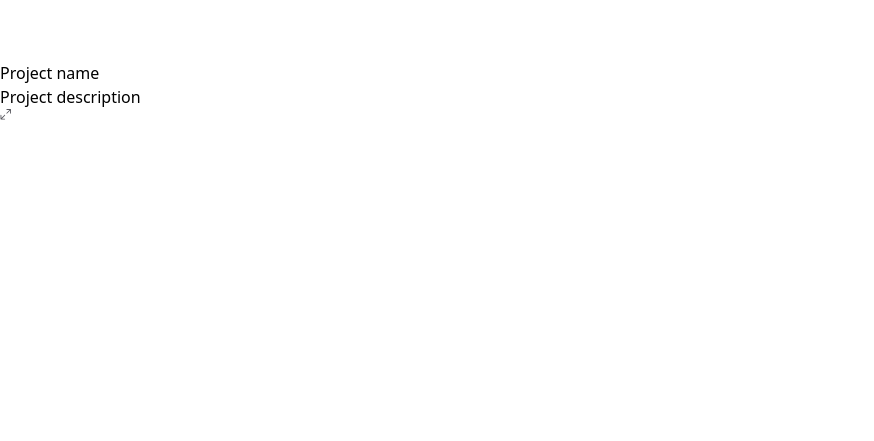
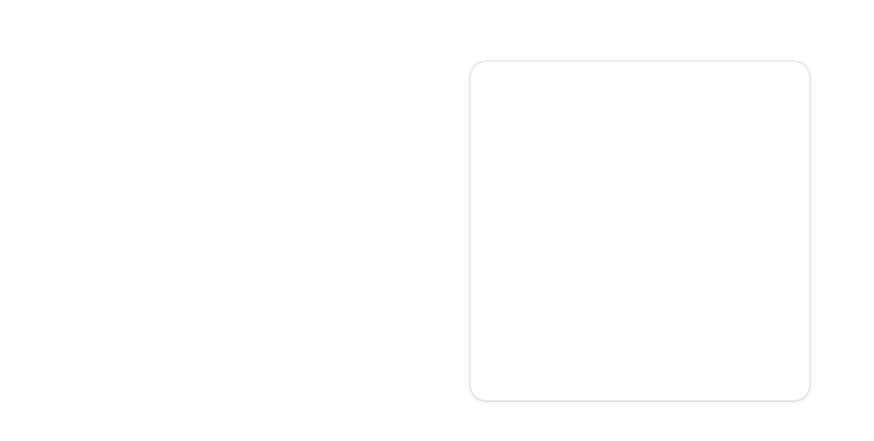
Before and after one commit to ChellappanRajan/recursive-ng-component, an Angular app: page / in a window 1280 px wide. Shown: the part 2315-2756 px from the top of the page, without its empty margins (0-874 px from the left). Before the commit the page ends 2435 px from the top, so only its background shows below. Built offline with nearby package versions, Linux system fonts and the light colour scheme.

Commit message:
feat: enhance card component with animation and styling improvements

```diff
--- a/src/app/app.html
+++ b/src/app/app.html
@@ -28,6 +28,6 @@
   </div>
 </section>
 
-<section>
+<section class="card-animation">
   <card></card>
 </section>
--- a/src/app/app.scss
+++ b/src/app/app.scss
@@ -40,3 +40,8 @@
 .box:hover .box-inner {
   transform: translateY(-20%);
 }
+.card-animation {
+  width: 100vw;
+  height: 100vh;
+  margin: auto;
+}
--- a/src/app/card.style.scss
+++ b/src/app/card.style.scss
@@ -1,4 +1,5 @@
 .card {
+  --margin: 6px;
   width: 340px;
   height: 340px;
   border-radius: 16px;
@@ -44,3 +45,14 @@
   line-height: 1;
   margin-top: 4px;
 }
+.card {
+  overflow: hidden;
+}
+.card-description {
+  transition: all 0.3s ease-in-out;
+  transform: translateY(calc(100% + var(--margin) + 1px));
+}
+
+:is(.card:hover, .card:focus-visible) .card-description {
+  transform: translateY(0px);
+}
--- a/src/app/card.ts
+++ b/src/app/card.ts
@@ -3,16 +3,16 @@ import { Component, ViewEncapsulation } from "@angular/core";
 @Component({
   selector: "card",
   template: `
-    <a href="#" className="card">
-      <div className="card-description">
-        <h3 className="card-title">Project name</h3>
-        <p className="card-subtitle">Project description</p>
+    <a href="#" class="card">
+      <div class="card-description">
+        <h3 class="card-title">Project name</h3>
+        <p class="card-subtitle">Project description</p>
         <svg
           width="11"
           height="11"
           viewBox="0 0 11 11"
           fill="none"
-          className="card-icon"
+          class="card-icon"
         >
           <path
             fillRule="evenodd"
```
